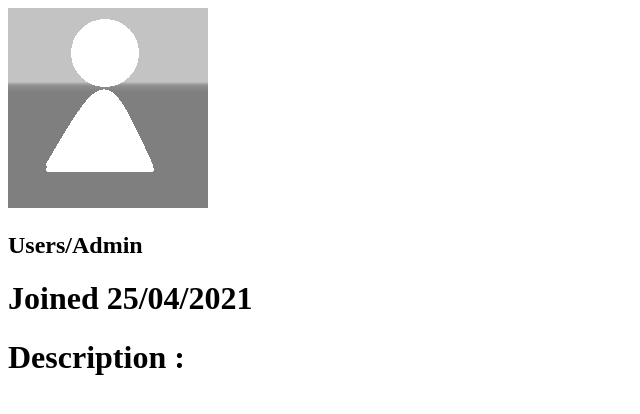
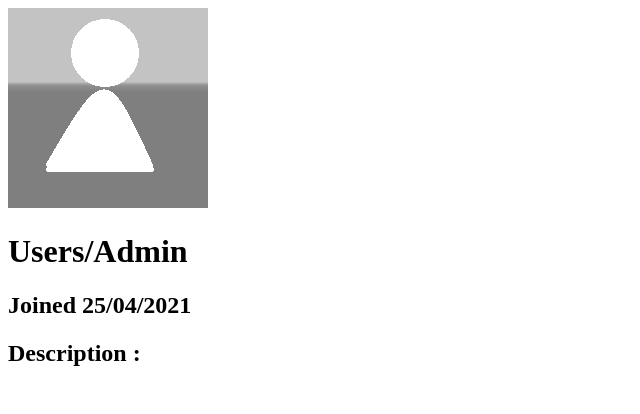
Before and after one commit to RAFhub6/SignPage, a plain HTML site: page adminprofile.html in a window 1280 px wide. Shown: the whole page, without its empty margins (0-640 px from the left). Drawn offline with Linux system fonts and the light colour scheme.

Commit message:
Update adminprofile.html

```diff
--- a/adminprofile.html
+++ b/adminprofile.html
@@ -2,8 +2,8 @@
 <html>
   <body>
     <img src="prfile.png" width="200" height="200">
-    <h2>Users/Admin<h2>
-    <h1>Joined 25/04/2021<h1>
-    <h1>Description : <h1>
+    <h1>Users/Admin<h2>
+    <h2>Joined 25/04/2021<h1>
+    <h2>Description : <h1>
   <html>
 <body>
```
